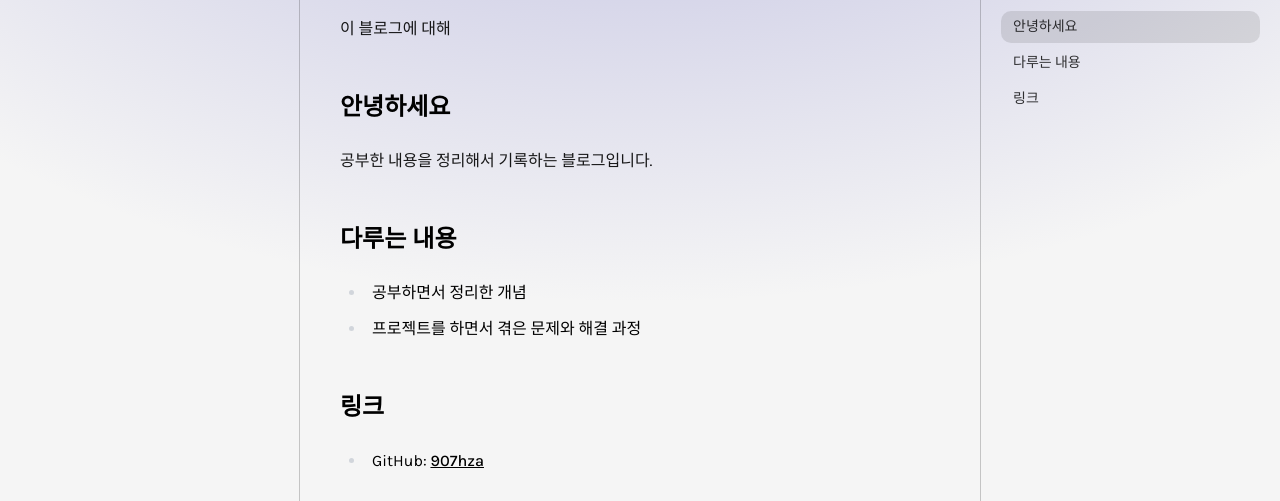
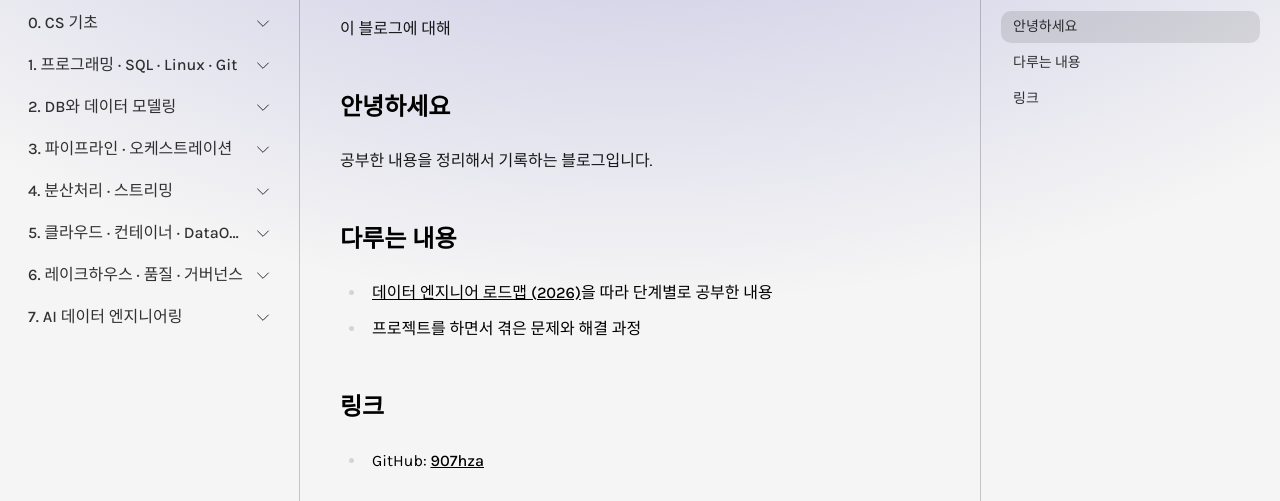
Before and after one commit to 907hza/907hza.github.io, an Astro site: page /ko/introduction in a window 1280 px wide. Shown: the part 177-678 px from the top of the page. Built offline with nearby package versions, Linux system fonts and the light colour scheme; Astro itself is replaced by a stand-in of ours.

Commit message:
add roadmap

```diff
--- a/src/i18n/sidebar.ts
+++ b/src/i18n/sidebar.ts
@@ -3,21 +3,68 @@ import { type LanguageKeys } from '@/i18n/ui'
 // 사이드바 구조
 // - 키 이름 = src/pages/ko/ 아래의 파일(폴더) 이름 (kebab-case)
 // - 값 = 사이드바에 보이는 제목
-// - 섹션(접히는 메뉴)은 { sectionName, sectionItems } 형태로 추가
+// - 섹션(접히는 메뉴)은 { sectionName, sectionItems } 형태
 //
-// 예) Spring 섹션에 'spring-mvc' 글을 추가하려면
-//   타입:  'spring': { sectionName: string; sectionItems: { 'spring-mvc': string } }
-//   값:    'spring': { sectionName: 'Spring', sectionItems: { 'spring-mvc': 'Spring MVC 정리' } }
-//   파일:  src/pages/ko/spring/spring-mvc.mdx
+// 예) 3단계에 'airflow-backfill' 글을 추가하려면
+//   1. 파일: src/pages/ko/pipeline/airflow-backfill.mdx
+//   2. 아래 타입의 pipeline.sectionItems 에  'airflow-backfill': string  추가
+//   3. 아래 값의 pipeline.sectionItems 에    'airflow-backfill': 'Airflow backfill 정리'  추가
+
+type StageSection<Items extends string> = {
+  sectionName: string
+  sectionItems: { [K in Items]: string }
+}
 
 type SidebarSchema = {
   [Lang in LanguageKeys]: {
     introduction: string
+    roadmap: string
+    'cs-basics': StageSection<'overview'>
+    'programming-sql': StageSection<'overview'>
+    'db-modeling': StageSection<'overview'>
+    pipeline: StageSection<'overview'>
+    'distributed-streaming': StageSection<'overview'>
+    'cloud-dataops': StageSection<'overview'>
+    'lakehouse-governance': StageSection<'overview'>
+    'ai-data': StageSection<'overview'>
   }
 }
 
 export const SIDEBAR: SidebarSchema = {
   ko: {
     introduction: '블로그 소개',
+    roadmap: '데이터 엔지니어 로드맵 (2026)',
+    'cs-basics': {
+      sectionName: '0. CS 기초',
+      sectionItems: { overview: '개요 · 체크리스트' },
+    },
+    'programming-sql': {
+      sectionName: '1. 프로그래밍 · SQL · Linux · Git',
+      sectionItems: { overview: '개요 · 체크리스트' },
+    },
+    'db-modeling': {
+      sectionName: '2. DB와 데이터 모델링',
+      sectionItems: { overview: '개요 · 체크리스트' },
+    },
+    pipeline: {
+      sectionName: '3. 파이프라인 · 오케스트레이션',
+      sectionItems: { overview: '개요 · 체크리스트' },
+    },
+    'distributed-streaming': {
+      sectionName: '4. 분산처리 · 스트리밍',
+      sectionItems: { overview: '개요 · 체크리스트' },
+    },
+    'cloud-dataops': {
+      sectionName: '5. 클라우드 · 컨테이너 · DataOps',
+      sectionItems: { overview: '개요 · 체크리스트' },
+    },
+    'lakehouse-governance': {
+      sectionName: '6. 레이크하우스 · 품질 · 거버넌스',
+      sectionItems: { overview: '개요 · 체크리스트' },
+    },
+    'ai-data': {
+      sectionName: '7. AI 데이터 엔지니어링',
+      sectionItems: { overview: '개요 · 체크리스트' },
+    },
   },
 }
--- a/src/pages/ko/introduction.mdx
+++ b/src/pages/ko/introduction.mdx
@@ -10,7 +10,7 @@ description: 이 블로그에 대해
 
 ## 다루는 내용
 
-- 공부하면서 정리한 개념
+- [데이터 엔지니어 로드맵 (2026)](/ko/roadmap)을 따라 단계별로 공부한 내용
 - 프로젝트를 하면서 겪은 문제와 해결 과정
 
 ## 링크
```
Also changed, not shown: README.md, 1 other file.
